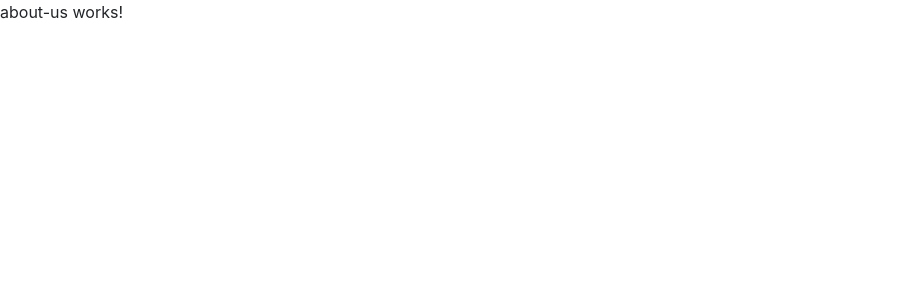
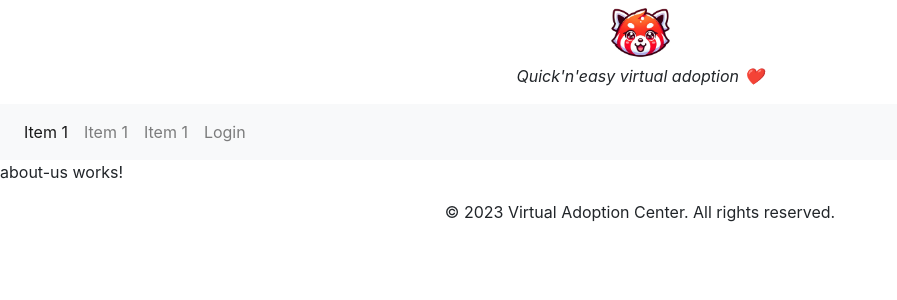
Before and after one commit to antea-p/IT255-Animal-Adoption, an Angular app: page /about-us in a window 1280 px wide. Shown: the top 300 px of the page, without its empty margins (0-897 px from the left). Built offline with nearby package versions, Linux system fonts and the light colour scheme.

Commit message:
added footer

```diff
--- a/src/app/app.component.html
+++ b/src/app/app.component.html
@@ -1 +1,7 @@
+<app-header></app-header>
 <router-outlet></router-outlet>
+<footer class="footer">
+  <div class="container text-center">
+    © 2023 Virtual Adoption Center. All rights reserved.
+  </div>
+</footer>
```
